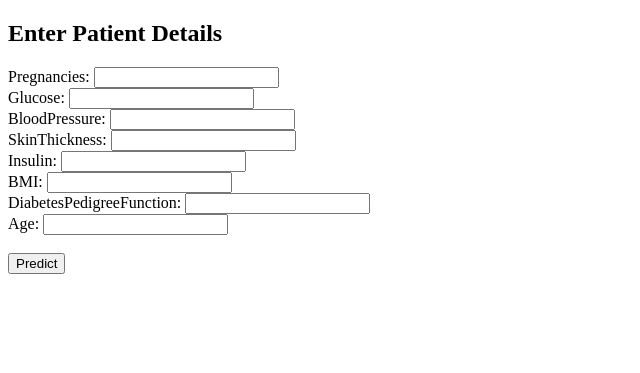
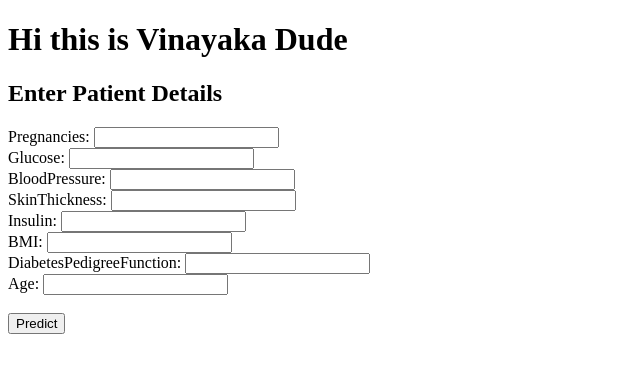
Before and after one commit to VMVINAYAKA/MLDEVOP, a Flask app: page / in a window 1280 px wide. Shown: the top 373 px of the page, without its empty margins (0-640 px from the left). Run offline with Flask 3, Linux system fonts and the light colour scheme; parts of the project's set-up code (start-up, migrations or seed data) failed here and were passed over.

Commit message:
Add files via upload

```diff
--- a/templates/index.html
+++ b/templates/index.html
@@ -2,6 +2,7 @@
 <html>
 <head><title>Diabetes Predictor</title></head>
 <body>
+<h1>Hi this is Vinayaka Dude</h1>
 <h2>Enter Patient Details</h2>
 <form action="/predict_file" method="post">
   Pregnancies: <input name="Pregnancies"><br>
```
